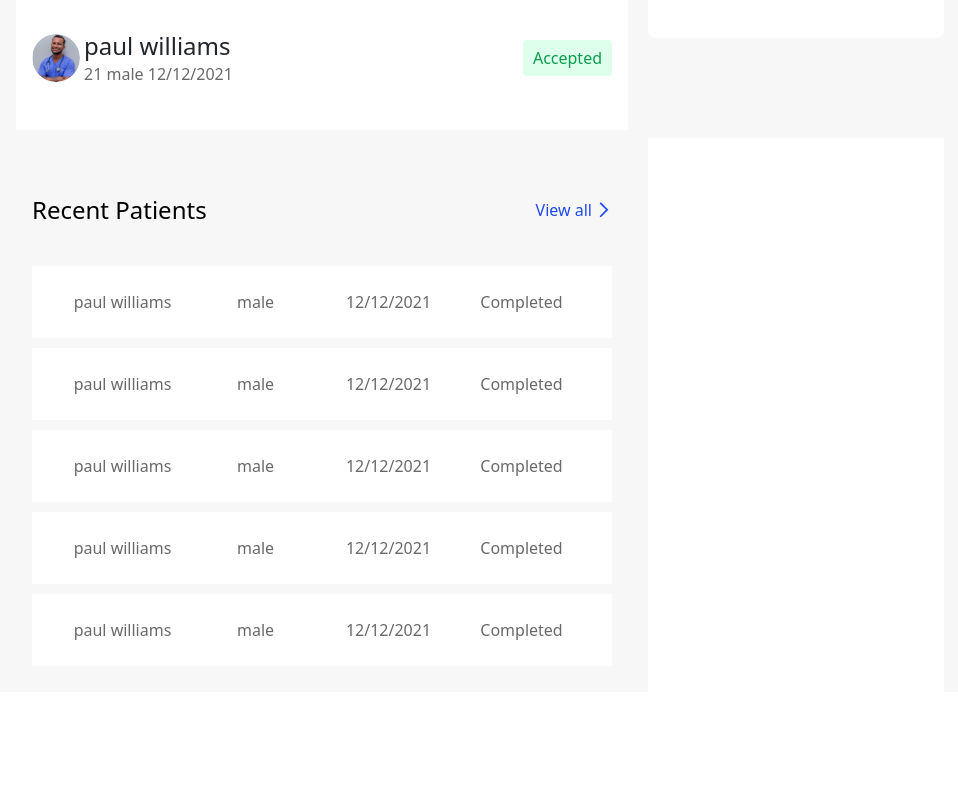
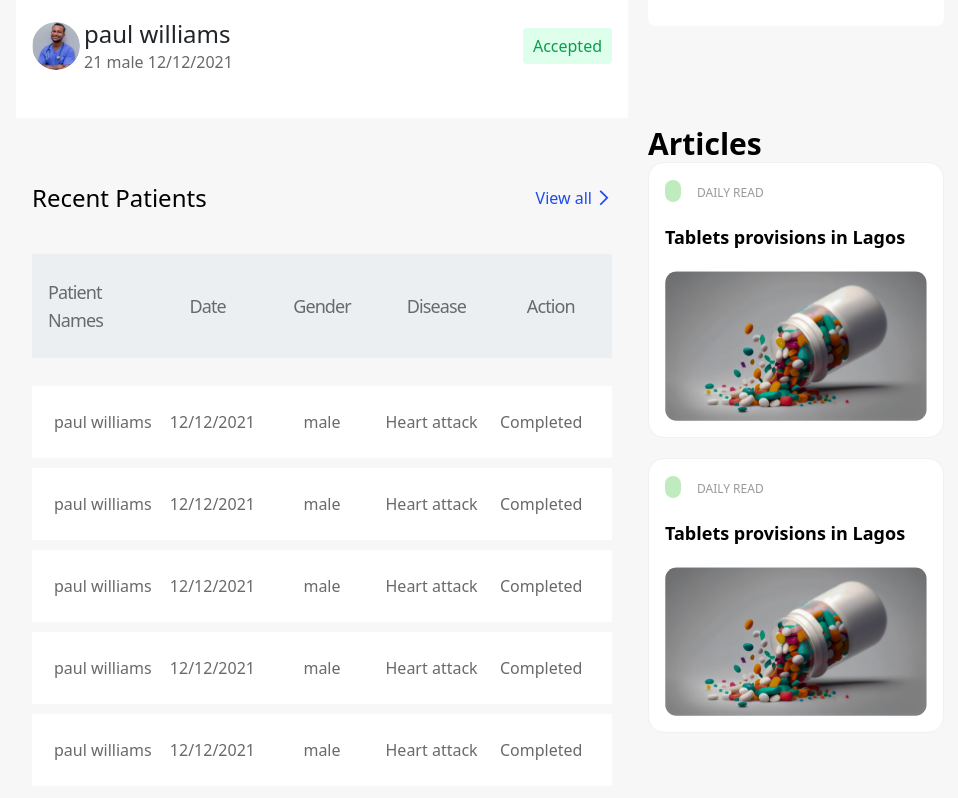
Before and after one commit to queen-x-vee/afrimed-frontend, a React (Create React App) app: page / in a window 1280 px wide. Shown: the part 826-1624 px from the top of the page, without its empty margins (320-1278 px from the left). Before the commit the page ends 1518 px from the top, so only its background shows below. Built offline with nearby package versions, Linux system fonts and the light colour scheme.

Commit message:
feat: doctors dashboard

```diff
--- a/src/components/TopNavbar.jsx
+++ b/src/components/TopNavbar.jsx
@@ -49,12 +49,12 @@ const TopNavbar = () => {
       </div>
     </nav>
 
-    <div className="flex flex-row justify-between items-center px-11 py-6 bg-[#FFFFFF] mb-10">
-      <div className="flex flex-col justify-between gap-5 items-start">
-        <span className="font-semibold text-2xl text-[#0D0D0F]">
+    <div className="flex flex-row justify-between items-center p-4 md:px-11 md:py-6 bg-[#FFFFFF] mb-5 md:mb-10">
+      <div className="flex flex-col items-start">
+        <span className="font-semibold text-lg md:text-2xl text-[#0D0D0F] mb-2">
           Welcome Dr Taiwo
         </span>
-        <span className="font-normal text-base text-[#0A9D4C]">
+        <span className="font-normal text-sm md:text-base text-[#0A9D4C]">
           Heart Specialist
         </span>
       </div>
--- a/src/doctors-app/doctors-dashboard.jsx
+++ b/src/doctors-app/doctors-dashboard.jsx
@@ -5,12 +5,13 @@ import TopNavbar from "../components/TopNavbar";
 import First from "../assests/doctors-dashboard-assets/firstCard.svg";
 import Second from "../assests/doctors-dashboard-assets/secondCard.svg";
 import Third from "../assests/doctors-dashboard-assets/thirdCard.svg";
-import {NavLink} from "react-router-dom";
+import { NavLink } from "react-router-dom";
 //import Fourth from "../assests/doctors-dashboard-assets/fourthCard.svg";
 import Accept from "../assests/doctors-dashboard-assets/accept.svg";
 import Decline from "../assests/doctors-dashboard-assets/decline.svg";
-import Arrow from "../assests/doctors-dashboard-assets/arrowup.svg"
+import Arrow from "../assests/doctors-dashboard-assets/arrowup.svg";
 import Forward from "../assests/doctors-dashboard-assets/forward.svg";
+import FirstArticle from "../assests/doctors-dashboard-assets/firstArticle.svg";
 //import Line from "../components/graph/Line.tsx";
 import Avatar from "../assests/doctors-dashboard-assets/avatar.svg";
 import Calendar from "../components/Calender";
@@ -35,51 +36,56 @@ const card = [
     backgroundColor: "bg-[#FFDFE4]",
     figure: "129",
   },
-
 ];
 
 const recentPatients = [
   {
-    icon: Avatar,
     patientName: "paul williams",
-    id: "1",
+    visitID: "1",
+    date: "12/12/2021",
     gender: "male",
-    lastVisited: "12/12/2021",
+    disease: "Heart attack",
+    status: "Completed",
     action: "Completed",
   },
   {
-    icon: Avatar,
     patientName: "paul williams",
-    id: "2",
+    visitID: "2",
+    date: "12/12/2021",
     gender: "male",
-    lastVisited: "12/12/2021",
+    disease: "Heart attack",
+    status: "Completed",
     action: "Completed",
   },
   {
-    icon: Avatar,
     patientName: "paul williams",
-    id: "3",
+    visitID: "3",
+    date: "12/12/2021",
     gender: "male",
-    lastVisited: "12/12/2021",
+    disease: "Heart attack",
+    status: "Completed",
     action: "Completed",
   },
   {
-    icon: Avatar,
     patientName: "paul williams",
-    id: "4",
+    visitID: "4",
+    date: "12/12/2021",
     gender: "male",
-    lastVisited: "12/12/2021",
+    disease: "Heart attack",
+    status: "Completed",
     action: "Completed",
   },
   {
-    icon: Avatar,
     patientName: "paul williams",
-    id: "5",
+    visitID: "5",
+    date: "12/12/2021",
     gender: "male",
-    lastVisited: "12/12/2021",
+    disease: "Heart attack",
+    status: "Completed",
     action: "Completed",
   },
 ];
+
 const appointmentPatients = [
   {
     icon: Avatar,
@@ -172,13 +178,17 @@ const DoctorsDashboard = () => {
                           </div>
                         </div>
                         <div className="flex items-center gap-x-2">
-                        <div className="font-medium text-xl md:text-3xl">{route.figure}</div>
+                          <div className="font-medium text-xl md:text-3xl">
+                            {route.figure}
+                          </div>
                           <div className="flex items-center gap-x-2">
                             <span className="font-500 text-sm text-[#0A9D4C] flex">
                               <img src={Arrow} alt="arrow" />
-                            {'40'}%
+                              {"40"}%
                             </span>
-                          <span className="font-normal text-xs text-[#93939A]">from last week</span>
+                            <span className="font-normal text-xs text-[#93939A]">
+                              from last week
+                            </span>
                           </div>
                         </div>
                       </div>
@@ -188,10 +198,17 @@ const DoctorsDashboard = () => {
                 <div className="mt-10 pt-5 grid grid-cols-1 md:grid-cols-3 gap-y-10 gap-x-5">
                   <div className=" col-span-1 md:col-span-2 ">
                     <div className="flex items-center justify-between gap-x-5 mb-5 md:mb-10">
-                    <span className="font-medium text-lg md:text-2xl">Appointment Request</span>
+                      <span className="font-medium text-lg md:text-2xl">
+                        Appointment Request
+                      </span>
                       <NavLink>
-                    <button className="font-medium text-base text-[#1E4AF0] flex items-center">View all
-                    <img src={Forward} alt="forward" className="w-4 h-4 ml-1" />
+                        <button className="font-medium text-base text-[#1E4AF0] flex items-center">
+                          View all
+                          <img
+                            src={Forward}
+                            alt="forward"
+                            className="w-4 h-4 ml-1"
+                          />
                         </button>
                       </NavLink>
                     </div>
@@ -209,7 +226,9 @@ const DoctorsDashboard = () => {
                                 className="w-12 h-12 rounded-full"
                               />
                               <div className="flex flex-col justify-center items-start gap-x-1">
-                              <span className="font-medium text-lg md:text-2xl  text-[#212529]">{patient.patientName}</span>
+                                <span className="font-medium text-lg md:text-2xl  text-[#212529]">
+                                  {patient.patientName}
+                                </span>
                                 <span className="font-normal text-base text-[#696969] flex  justify-center items-center">
                                   {" "}
                                   {patient.age} {patient.gender}{" "}
@@ -218,7 +237,7 @@ const DoctorsDashboard = () => {
                               </div>
                             </div>
 
-                          {!show&& (
+                            {!show && (
                               <div className="flex gap-x-1">
                                 <div className="py-[9x] px-1.5 bg-[#DDFFEC]  flex items-center justify-center">
                                   <img
@@ -235,10 +254,9 @@ const DoctorsDashboard = () => {
                                   />
                                 </div>
                               </div>
-
                             )}
 
-                          {show&&(
+                            {show && (
                               <div
                                 className={
                                   appointment
@@ -261,29 +279,60 @@ const DoctorsDashboard = () => {
                 <div className=" pt-2 grid grid-cols-1 md:grid-cols-3 gap-y-10 gap-x-5">
                   <div className="p-4 col-span-1 md:col-span-2 ">
                     <div className="flex items-center justify-between gap-x-5 mt-5 mb-5 md:mt-10 md:mb-10">
-                    <span className="font-medium text-lg md:text-2xl">Recent Patients</span>
+                      <span className="font-medium text-lg md:text-2xl">
+                        Recent Patients
+                      </span>
                       <NavLink>
-                    <button className="font-medium text-base text-[#1E4AF0] flex items-center">View all
-                    <img src={Forward} alt="forward" className="w-4 h-4 ml-1" />
+                        <button className="font-medium text-base text-[#1E4AF0] flex items-center">
+                          View all
+                          <img
+                            src={Forward}
+                            alt="forward"
+                            className="w-4 h-4 ml-1"
+                          />
                         </button>
                       </NavLink>
+                    </div>
+
+                    <div className="grid grid-cols-5 my-4 md:my-7 gap-x-6  mb-2.5 bg-[#EBEFF2] px-4 py-6 font-medium text-base md:text-lg text-[#696969]">
+                      <span className="flex  tracking-tighter justify-center items-center">
+                        Patient Names
+                      </span>
+
+                      <span className="flex  tracking-tighter  justify-center items-center">
+                        Date
+                      </span>
+                      <span className="flex  tracking-tighter  justify-center items-center">
+                        Gender
+                      </span>
+                      <span className="flex  tracking-tighter  justify-center items-center">
+                        Disease
+                      </span>
+
+                      <span className="flex  tracking-tighter xs justify-center items-center">
+                        Action
+                      </span>
                     </div>
                     {recentPatients.map((patient) => {
                       return (
                         <div
                           key={patient.id}
-                        className="grid grid-cols-4 text-[#696969] font-normal  bg-white p-6 mb-2.5"
+                          className="grid grid-cols-5 text-[#696969] font-normal  bg-white px-4 py-6 mb-2.5"
                         >
                           <span className="flex  justify-center items-center">
                             {patient.patientName}
+                          </span>
+                          <span className="flex  justify-center items-center">
+                            {patient.date}
                           </span>
 
                           <span className="flex  justify-center items-center">
                             {patient.gender}
                           </span>
                           <span className="flex  justify-center items-center">
-                          {patient.lastVisited}
+                            {patient.disease}
                           </span>
+
                           <span className="flex  justify-center items-center">
                             {patient.action}
                           </span>
@@ -291,7 +340,31 @@ const DoctorsDashboard = () => {
                       );
                     })}
                   </div>
-                <div className="bg-white"></div>
+                  <div >
+                    <div className="font-bold text-3xl">
+                      Articles
+                    </div>
+                    <div className="bg-white rounded-2xl border border-[#F0F0F0] p-4 mb-3 md:mb-5">
+
+                      <div> <span className="px-2 mr-4 bg-[#BFEBBF] rounded-full"></span> <span className="font-normal text-xs text-black/40">DAILY READ</span></div>
+                      <div className="font-semibold text-[#000000] text-base md:text-lg my-5 md-my-7" >Tablets provisions in Lagos</div>
+                      <div>
+                        <img src={FirstArticle} alt="article" />
+                      </div>
+
+
+                    </div>
+                    <div className="bg-white rounded-2xl border border-[#F0F0F0] p-4">
+
+                      <div> <span className="px-2 mr-4 bg-[#BFEBBF] rounded-full"></span> <span className="font-normal text-xs text-black/40">DAILY READ</span></div>
+                      <div className="font-semibold text-[#000000] text-base md:text-lg my-5 md-my-7" >Tablets provisions in Lagos</div>
+                      <div>
+                        <img src={FirstArticle} alt="article" />
+                      </div>
+
+
+                    </div>
+                  </div>
                 </div>
               </div>
             </div>
```
Also changed, not shown: src/assests/doctors-dashboard-assets/firstArticle.svg (added), 1 other file (tests, documents, lock files or other folders). Lines whose indentation alone changed are shown as unchanged.
